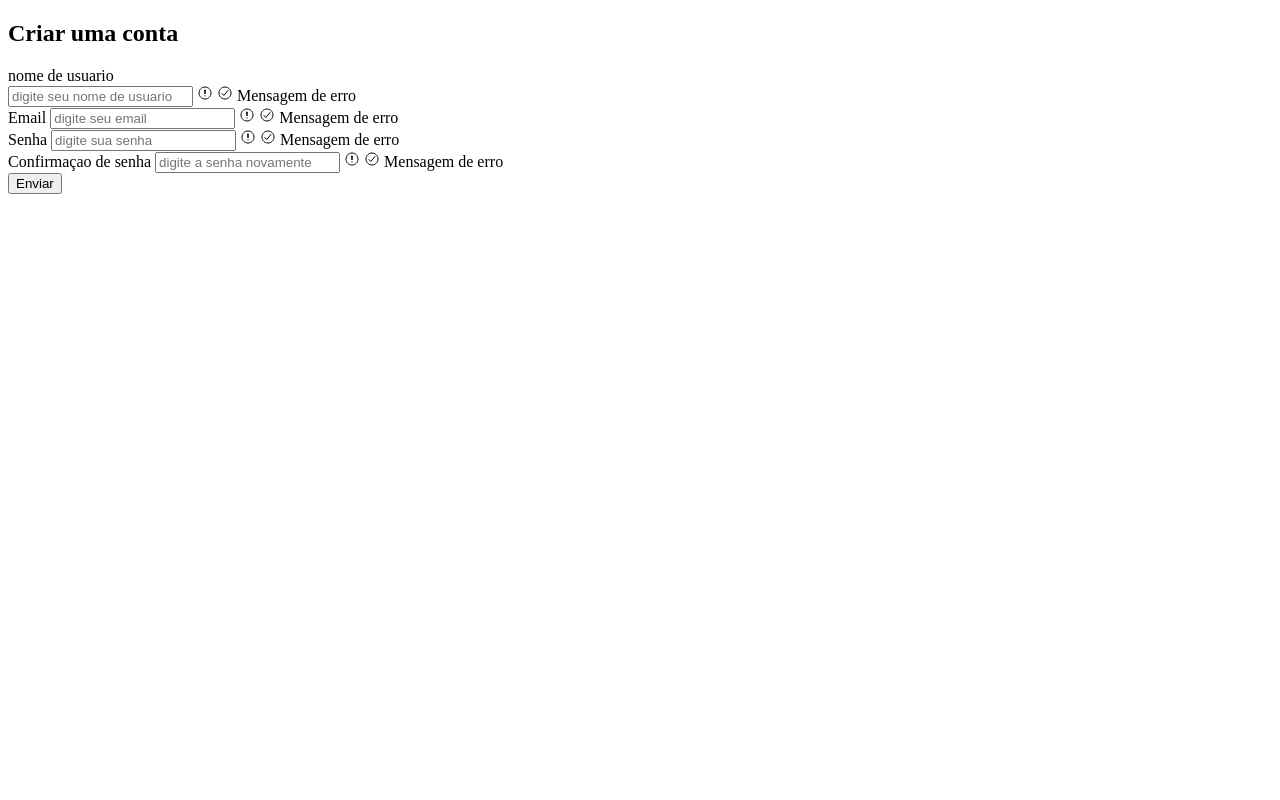
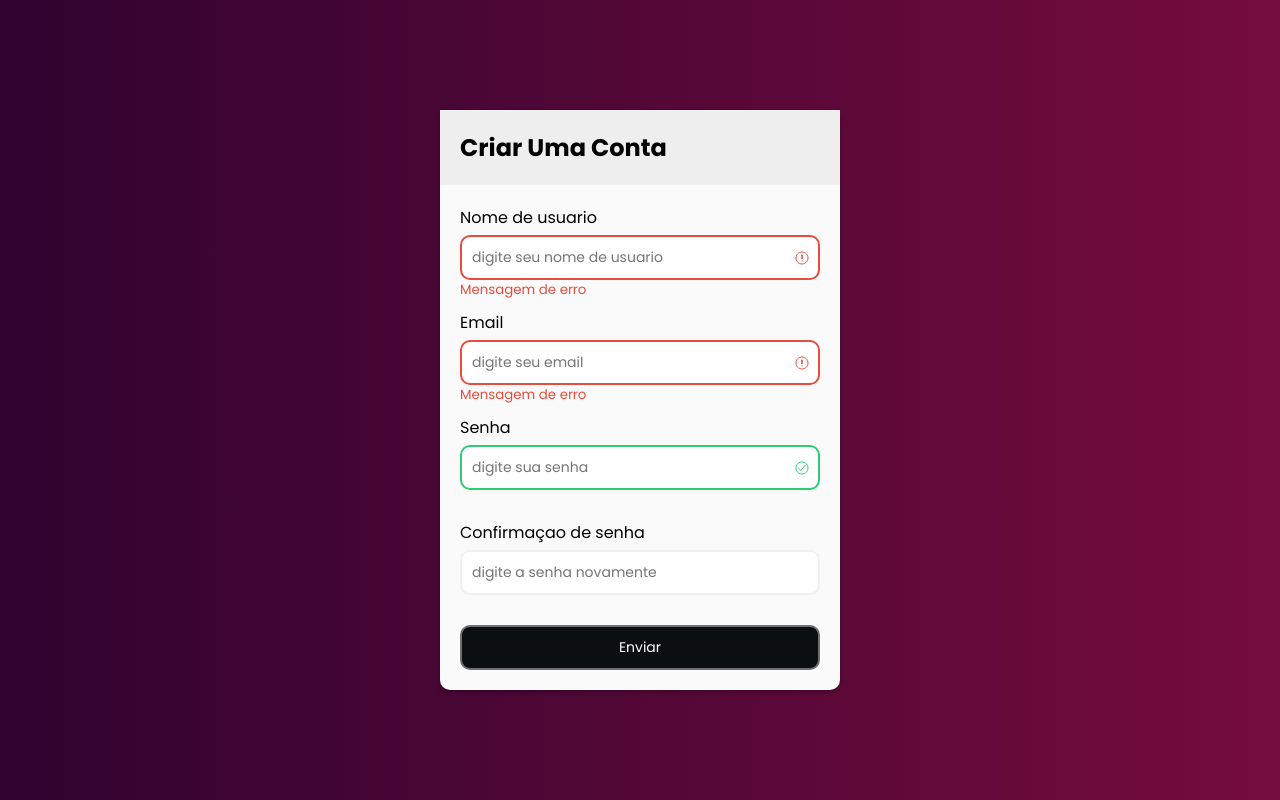
Before and after one commit to Gustavolima77/forms, a plain HTML site: page tools/index.html in a window 1280 px wide. Drawn offline with nearby package versions, Linux system fonts and the light colour scheme.

Commit message:
conteudo
atualizei o conteudo

```diff
--- a/tools/index.html
+++ b/tools/index.html
@@ -4,54 +4,60 @@
 <head>
   <meta charset="UTF-8">
   <meta name="viewport" content="width=device-width, initial-scale=1.0">
-  <link rel="stylesheet" href="style.css">
+  <link rel="stylesheet" href="./style.css">
+  <link rel="preconnect" href="https://fonts.googleapis.com">
+<link rel="preconnect" href="https://fonts.gstatic.com" crossorigin>
+<link href="https://fonts.googleapis.com/css2?family=Inter+Tight:wght@400;500&family=Poppins:wght@400;500;600;700;900&family=Roboto&display=swap" rel="stylesheet">
   <title>formulário</title>
 </head>
 
 <body>
-   <div class="box-1"></div>
+   <div class="container">
      <div class="header">
-        <h2>Criar uma conta</h2>
-     </div>
+        <h2>Criar Uma Conta</h2>
+      </div>
+
 
      <form id="form" class= "form">
-         <div class="form-control">nome de usuario</div>
-           <label for="username"></label>
+         <div class="form-control error">
+           <label for="username">Nome de usuario</label>
            <input type="text" id="username" placeholder="digite seu nome de usuario"/>
-           <ion-icon name="alert-circle-outline"></ion-icon>
-           <ion-icon name="checkmark-circle-outline"></ion-icon>
-           <smal>Mensagem de erro</smal>
+           <ion-icon class="alert" name="alert-circle-outline"></ion-icon>
+           <ion-icon class="outline" name="checkmark-circle-outline"></ion-icon>
+           <small>Mensagem de erro</small>
         </div>
 
 
-       <div class="form-control">
+       <div class="form-control error">
            <label for="email">Email</label>
            <input type="text" id="email" placeholder="digite seu email"/>
-           <ion-icon name="alert-circle-outline"></ion-icon>
-           <ion-icon name="checkmark-circle-outline"></ion-icon>
-           <smal>Mensagem de erro</smal>
+           <ion-icon class="alert" name="alert-circle-outline"></ion-icon>
+           <ion-icon class="outline" name="checkmark-circle-outline"></ion-icon>
+           <small>Mensagem de erro</small>
         </div>
 
 
-       <div class="form-control">
+       <div class="form-control succes">
            <label for="password">Senha</label>
            <input type="text" id="password" placeholder="digite sua senha"/>
-           <ion-icon name="alert-circle-outline"></ion-icon>
-           <ion-icon name="checkmark-circle-outline"></ion-icon>
-           <smal>Mensagem de erro</smal>
+           <ion-icon class="alert-circle-outline" name="alert-circle-outline"></ion-icon>
+           <ion-icon class="checkmark-circle-outline" name="checkmark-circle-outline"></ion-icon>
+           <small>Mensagem de erro</small>
         </div>
 
 
        <div class="form-control">
            <label for="password-confirmation">Confirmaçao de senha</label>
            <input type="text" id="password-confirmation" placeholder="digite a senha novamente"/>
-           <ion-icon name="alert-circle-outline"></ion-icon>
-           <ion-icon name="checkmark-circle-outline"></ion-icon>
-           <smal>Mensagem de erro</smal>
+           <ion-icon  name="alert-circle-outline"></ion-icon>
+           <ion-icon  name="checkmark-circle-outline"></ion-icon>
+           <small>Mensagem de erro</small>
         </div>
         <button type="submit">Enviar</button>
      </form>
      <script  type = "module"  src = "https://unpkg.com/ionicons@7.1.0/dist/ionicons/ionicons.esm.js"> </script>
      <script  nomodule  src = "https://unpkg .com/ionicons@7.1.0/dist/ionicons/ionicons.js"></script>
+
+     <script src="./main.js"></script>
 </body>
 </html>
--- a/tools/style.css
+++ b/tools/style.css
@@ -0,0 +1,105 @@
+* {
+  box-sizing: border-box;
+  margin: 0;
+  padding: 0;
+  font-family: 'Poppins', sans-serif;
+}
+
+body {
+  width: 100%;
+  min-height: 100vh;
+  background: linear-gradient(90deg, #300330 0%, #750c3d 100%);
+  display: flex;
+  justify-content: center;
+  align-items: center;
+}
+
+.container {
+  background-color: #fafafa;
+  border-radius: 10px;
+  box-shadow: 0 2px 5px rgba(0, 0, 0, 0.3);
+  width: 400px;
+  max-width: 100%;
+}
+
+.header {
+  background-color: #eee;
+  padding: 20px;
+}
+
+.form {
+  padding: 20px;
+}
+
+.form-control {
+   margin-bottom: 10px;
+   padding-bottom: 20px;
+   position: relative;
+}
+
+.form-control label {
+  display: flex;
+  margin-bottom: 5px;
+}
+
+
+.form-control input {
+  border: 2px solid #f0f0f0;
+  display: block;
+  border-radius: 10px;
+  font-size: 14px;
+  width: 100%;
+  padding: 10px;
+}
+
+
+.form-control ion-icon {
+  position: absolute;
+  top: 45px;
+  right: 10px;
+  visibility: hidden;
+}
+
+
+.form-control small {
+  position: absolute;
+  bottom: 0;
+  left: 0;
+  visibility: hidden;
+}
+
+.form button {
+  background-color: rgb(11, 15, 15);
+  border: 2px solid rgb(114, 111, 112);
+  color: #fff;
+  font-size: 14px;
+  width: 100%;
+  border-radius: 10px;
+  padding: 10px;
+}
+
+
+/* Error and succes */
+
+.form-control.succes input {
+  border-color: #2ecc71;
+}
+
+.form-control.error input {
+  border-color: #e74c3c;
+}
+
+.form-control.succes .checkmark-circle-outline {
+  color: #2ecc71;
+  visibility: visible;
+}
+
+.form-control.error .alert {
+  color: #e74c3c;
+  visibility: visible;
+}
+
+.form-control.error small {
+  visibility: visible;
+  color: #e74c3c;
+}
```
